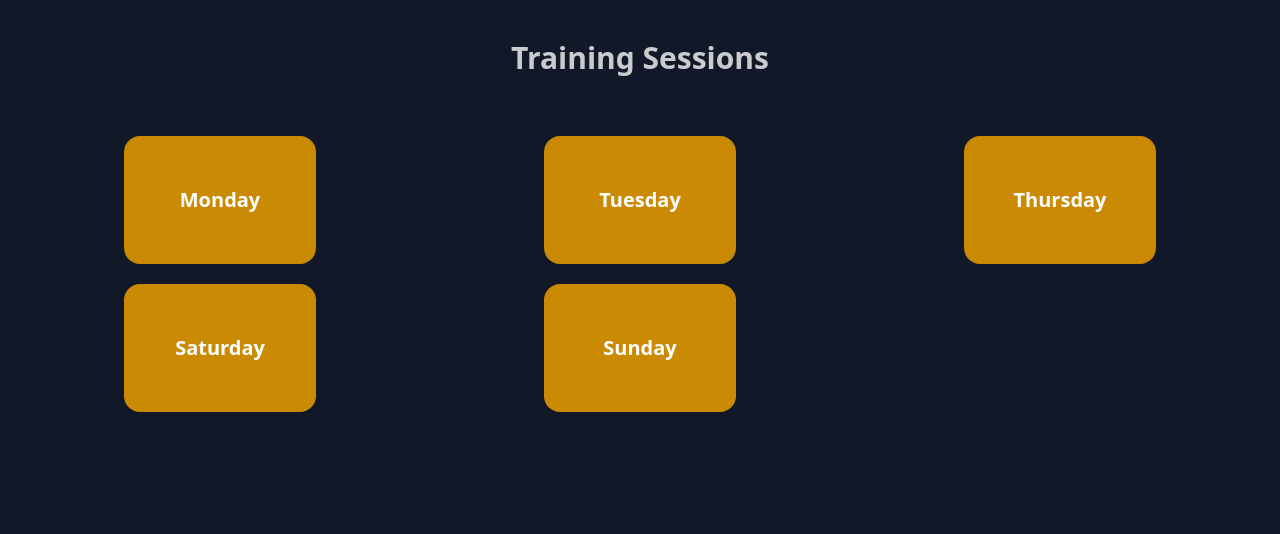
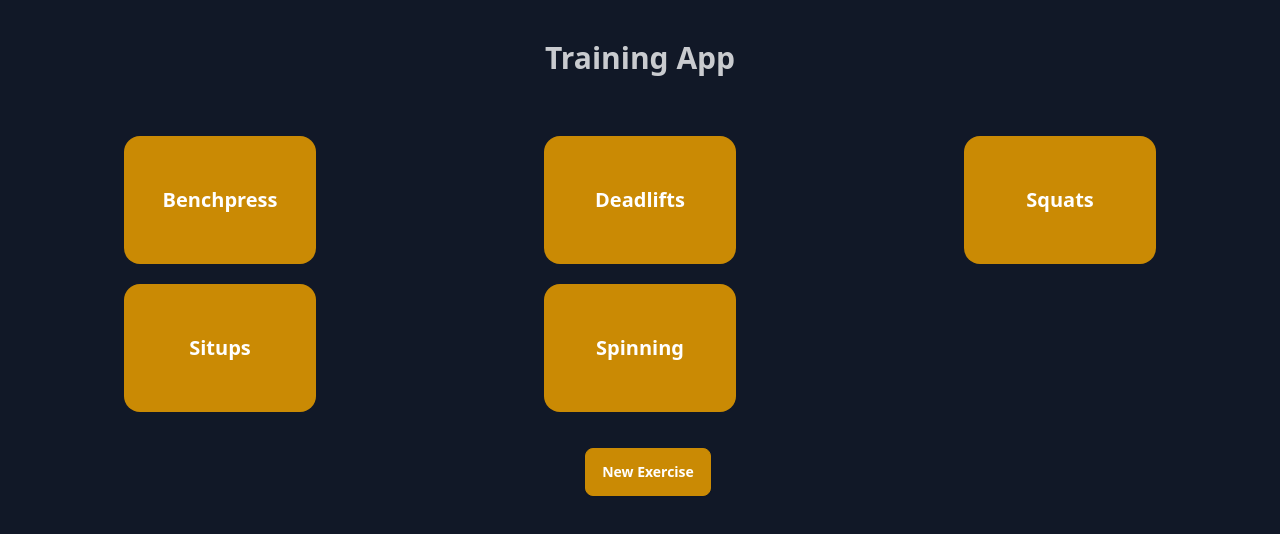
Before and after one commit to intensivecode/training_app, a React (Vite) app: page /exercises in a window 1280 px wide. Before the commit this address led to /sessions. Shown: the top 534 px of the page. Built offline with nearby package versions, Linux system fonts and the light colour scheme.

Commit message:
supporting create and update in handlesave

```diff
--- a/src/App.tsx
+++ b/src/App.tsx
@@ -2,11 +2,11 @@ import { useEffect } from "react";
 import { Outlet, useNavigate } from "react-router-dom";
 
 export default function App() {
-  const navigate = useNavigate();
+  // const navigate = useNavigate();
 
-  useEffect(() => {
-    navigate("/sessions");
-  }, []);
+  // useEffect(() => {
+  //   navigate("/sessions");
+  // }, []);
 
   return (
     <div className="bg-base-100">
--- a/src/components/ExerciseModal.tsx
+++ b/src/components/ExerciseModal.tsx
@@ -2,7 +2,7 @@ import { useRef } from "react";
 import { useForm } from "react-hook-form";
 import { z } from "zod";
 import { zodResolver } from "@hookform/resolvers/zod";
-import { saveExercise } from "../services/fakeExerciseService";
+import { Exercise, saveExercise } from "../services/fakeExerciseService";
 
 const schema = z.object({
   name: z.string().min(1, { message: "Name is required" }),
@@ -11,7 +11,7 @@ const schema = z.object({
 type FormData = z.infer<typeof schema>;
 
 interface Props {
-  onSave(): void;
+  onSave(exercise: Exercise): void;
 }
 
 export default function ExerciseModal({ onSave }: Props) {
@@ -21,8 +21,8 @@ export default function ExerciseModal({ onSave }: Props) {
   });
 
   function onSubmit(data: FormData) {
-    saveExercise(data);
-    onSave();
+    const exercise = saveExercise(data);
+    onSave(exercise);
     modalRef.current?.close();
     reset();
   }
--- a/src/pages/ExercisesPage.tsx
+++ b/src/pages/ExercisesPage.tsx
@@ -7,13 +7,24 @@ export default function ExercisesPage() {
   const [exercises, setExercises] = useState<Exercise[]>([]);
 
   useEffect(() => {
-    const exercises = getExercises();
+    const exercises = [...getExercises()];
     setExercises(exercises);
   }, []);
 
-  function handleSave() {
-    const exercises = getExercises();
-    setExercises([...exercises]);
+  function handleSave(exercise: Exercise) {
+    const existingExercise = exercises.find((e) => e.id === exercise.id);
+
+    if (existingExercise) {
+      const updatedExercises = exercises.map((e) => {
+        if (e.id === exercise.id) return exercise;
+
+        return e;
+      });
+
+      setExercises(updatedExercises);
+    } else {
+      setExercises([...exercises, exercise]);
+    }
   }
 
   return (
```
